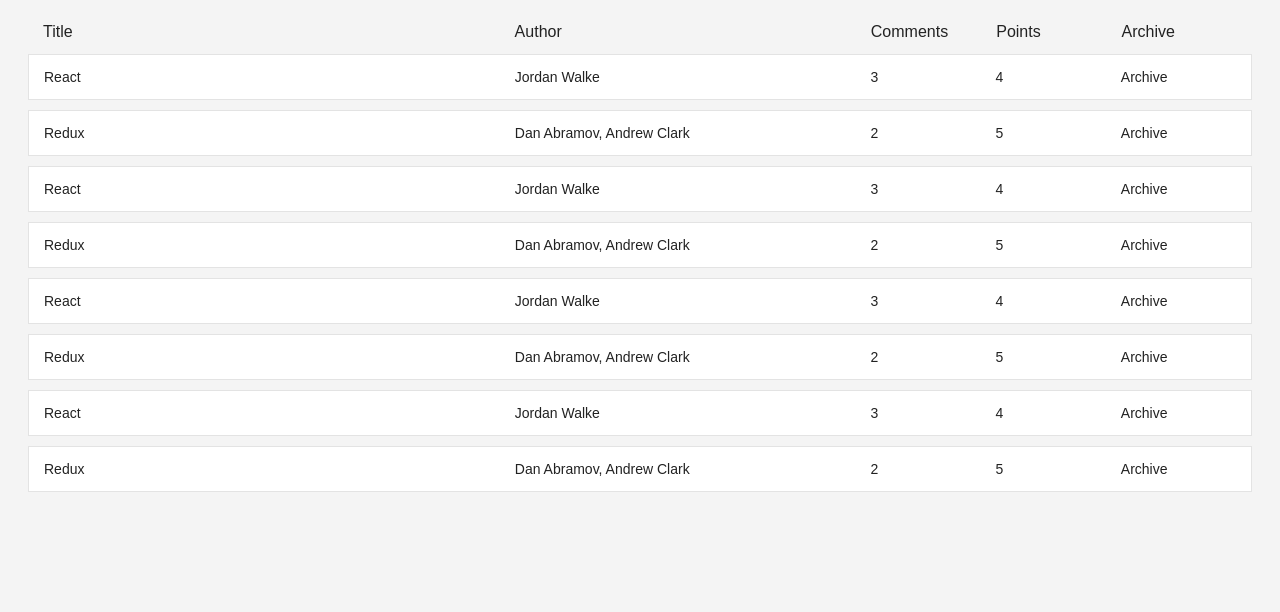
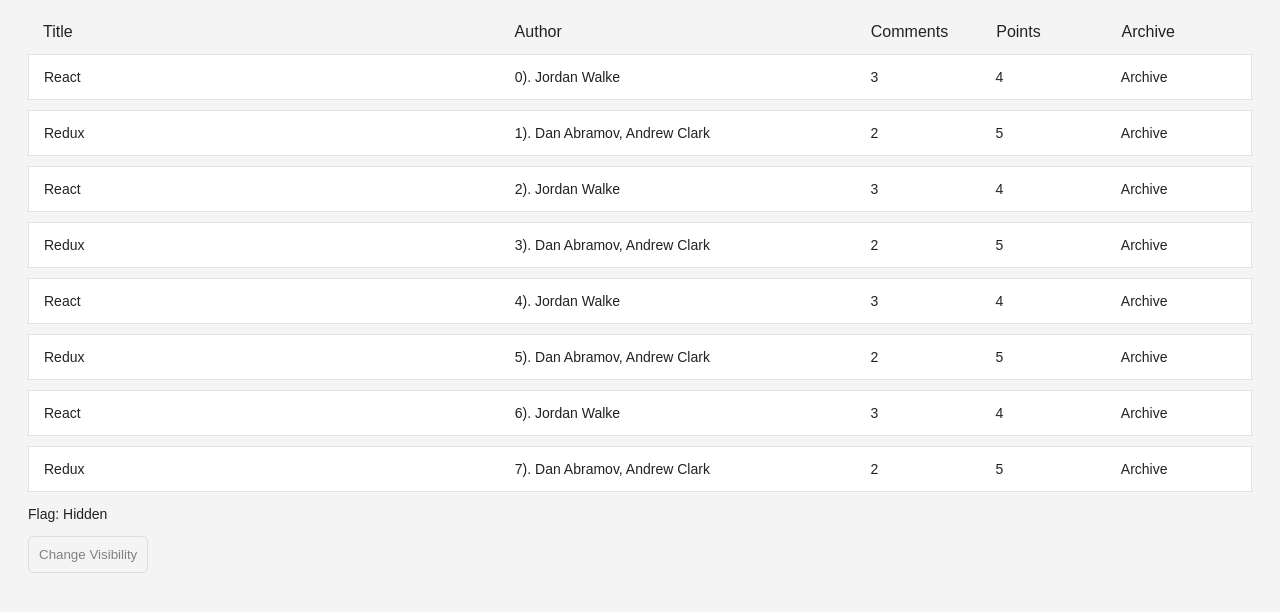
Before and after one commit to stannyu/sandbox, a React (Vite) app: page / in a window 1280 px wide. Shown: the top 612 px of the page. Built offline with nearby package versions, Linux system fonts and the light colour scheme.

Commit message:
Redux new actions implemented.

```diff
--- a/src/components/stories/Stories.js
+++ b/src/components/stories/Stories.js
@@ -2,7 +2,8 @@
 import './Stories.scss';
 
 import { connect } from 'react-redux';
-import { getReadableStories } from '../../store/selectors/story';
+import { getReadableStories, getArchivedVisibilityState } from '../../store/selectors/story';
+import { changeArchivedVisibility } from '../../store/actions/archive';
 
 import Story from './Story';
 import StoryHeaders from './StoryHeader';
@@ -30,23 +31,30 @@
   }
 };
 
-const Stories = ({ stories, onArchive }) => {
-  const storiesList = (stories || []).map(story => (
-    <Story key={story.objectID} story={story} columns={COLUMNS}/>
-  ));
+const Stories = ({ stories, isArchivedVisible, changeVisibility }) => {
+  const storiesList = (stories || []).map(story => <Story key={story.objectID} story={story} columns={COLUMNS} />);
 
   return (
     <div className="stories">
       <StoryHeaders columns={COLUMNS} />
       {storiesList}
+      <p>Flag: {isArchivedVisible ? 'Visible' : 'Hidden'}</p>
+
+      <button onClick={() => changeVisibility(isArchivedVisible)}>Change Visibility</button>
     </div>
   );
 };
 
 const mapStateToProps = state => ({
-  stories: getReadableStories(state)
+  stories: getReadableStories(state),
+  isArchivedVisible: getArchivedVisibilityState(state)
+});
+
+const mapDispatchToProps = dispatch => ({
+  changeVisibility: isVisible => dispatch(changeArchivedVisibility(isVisible))
 });
 
 export default connect(
-  mapStateToProps
+  mapStateToProps,
+  mapDispatchToProps
 )(Stories);
--- a/src/components/stories/Story.js
+++ b/src/components/stories/Story.js
@@ -1,30 +1,45 @@
 import React from 'react';
 import './Story.scss';
-import { doArchiveStory } from '../../store/actions/archive';
+import { doArchiveStory, doUnarchiveStory } from '../../store/actions/archive';
 import { connect } from 'react-redux';
+import { getArchivedVisibilityState } from '../../store/selectors/story';
 
-const Story = ({ story, columns, onArchive }) => {
+const Story = ({ story, columns, onArchive, isArchivedVisible, onUnarchive }) => {
   const { title, url, author, num_comments, points, objectID } = story;
+
+  const dispatchArchiveAction = () => {
+    isArchivedVisible
+      ? onUnarchive(objectID)
+      : onArchive(objectID)
+  };
 
   return (
     <div className="story">
       <span style={{ width: columns.title.width }}>
         <a href={url}>{title}</a>
       </span>
-      <span style={{ width: columns.author.width }}>{author}</span>
+      <span style={{ width: columns.author.width }}>{objectID}). {author}</span>
       <span style={{ width: columns.comments.width }}>{num_comments}</span>
       <span style={{ width: columns.points.width }}>{points}</span>
       <span style={{ width: columns.archive.width }}>
-        <button type="button" className="button-inline" onClick={() => onArchive(objectID)}>
-          Archive
+        <button type="button" className="button-inline" onClick={dispatchArchiveAction}>
+          {isArchivedVisible ? 'Unarchive' : 'Archive'}
         </button>
       </span>
     </div>
   );
 };
 
-const mapDispatchToProps = dispatch => ({
-  onArchive: id => dispatch(doArchiveStory(id))
+const mapStateToProps = state => ({
+  isArchivedVisible: getArchivedVisibilityState(state)
 });
 
-export default connect(null, mapDispatchToProps)(Story);
+const mapDispatchToProps = dispatch => ({
+  onArchive: id => dispatch(doArchiveStory(id)),
+  onUnarchive: id => dispatch(doUnarchiveStory(id))
+});
+
+export default connect(
+  mapStateToProps,
+  mapDispatchToProps
+)(Story);
--- a/src/constants/actionTypes.js
+++ b/src/constants/actionTypes.js
@@ -1 +1,3 @@
 export const STORY_ARCHIVE = 'STORY_ARCHIVE';
+export const STORY_UNARCHIVE = 'STORY_UNARCHIVE';
+export const ARCHIVED_VISIBILITY_CHANGE = 'ARCHIVED_VISIBILITY_CHANGE';
--- a/src/index.js
+++ b/src/index.js
@@ -2,7 +2,6 @@
 import ReactDOM from 'react-dom';
 import { Provider } from 'react-redux';
 import App from './App.js';
-import { STORY_ARCHIVE } from './constants/actionTypes';
 import store from './store';
 
 ReactDOM.render(
--- a/src/store/actions/archive.js
+++ b/src/store/actions/archive.js
@@ -1,8 +1,18 @@
-import { STORY_ARCHIVE } from '../../constants/actionTypes';
+import { STORY_ARCHIVE, STORY_UNARCHIVE, ARCHIVED_VISIBILITY_CHANGE } from '../../constants/actionTypes';
 
 const doArchiveStory = id => ({
   type: STORY_ARCHIVE,
   id
 });
 
-export { doArchiveStory };
+const doUnarchiveStory = id => ({
+  type: STORY_UNARCHIVE,
+  id
+});
+
+const changeArchivedVisibility = isVisible => ({
+  type: ARCHIVED_VISIBILITY_CHANGE,
+  isVisible
+});
+
+export { doArchiveStory, changeArchivedVisibility, doUnarchiveStory };
--- a/src/store/reducers/archive.js
+++ b/src/store/reducers/archive.js
@@ -1,14 +1,18 @@
-import { STORY_ARCHIVE } from '../../constants/actionTypes';
+import { STORY_ARCHIVE, STORY_UNARCHIVE } from '../../constants/actionTypes';
 
 const INITIAL_STATE = [];
 
 const applyArchiveStory = (state, action) => [...state, action.id];
+const applyUnarchiveStory = (state, action) => state.filter(id => id !== action.id);
 
 function archiveReducer(state = INITIAL_STATE, action) {
   switch (action.type) {
     case STORY_ARCHIVE: {
       return applyArchiveStory(state, action);
     }
+    case STORY_UNARCHIVE: {
+      return applyUnarchiveStory(state, action);
+    }
     default:
       return state;
   }
--- a/src/store/reducers/index.js
+++ b/src/store/reducers/index.js
@@ -2,10 +2,12 @@
 
 import storyReducer from './story';
 import archiveReducer from './archive';
+import visibilityStateReducer from './visibilityState'
 
 const rootReducer = combineReducers({
   storyState: storyReducer,
-  archiveState: archiveReducer
+  archiveState: archiveReducer,
+  visibilityState: visibilityStateReducer
 });
 
 export default rootReducer;
--- /dev/null
+++ b/src/store/reducers/visibilityState.js
@@ -0,0 +1,20 @@
+import { ARCHIVED_VISIBILITY_CHANGE } from '../../constants/actionTypes';
+
+const INITIAL_STATE = {
+  isArchivedVisible: false
+};
+
+const changeArchivedVisibilityAction = (state, action) =>
+  Object.assign({}, state, { isArchivedVisible: !action.isVisible });
+
+function archivedVisibilityReducer(state = INITIAL_STATE, action) {
+  switch (action.type) {
+    case ARCHIVED_VISIBILITY_CHANGE: {
+      return changeArchivedVisibilityAction(state, action);
+    }
+    default:
+      return state;
+  }
+}
+
+export default archivedVisibilityReducer;
--- a/src/store/selectors/story.js
+++ b/src/store/selectors/story.js
@@ -1,5 +1,9 @@
 const isNotArchived = archivedIds => story => archivedIds.indexOf(story.objectID) === -1;
+const isArchived = archivedIds => story => archivedIds.indexOf(story.objectID) !== -1;
 
-const getReadableStories = ({ storyState, archiveState }) => storyState.filter(isNotArchived(archiveState));
+const getReadableStories = ({ storyState, archiveState, visibilityState }) => {
+  return storyState.filter(visibilityState.isArchivedVisible ? isArchived(archiveState) : isNotArchived(archiveState));
+};
+const getArchivedVisibilityState = ({ visibilityState }) => visibilityState.isArchivedVisible;
 
-export { getReadableStories };
+export { getReadableStories, getArchivedVisibilityState };
```
